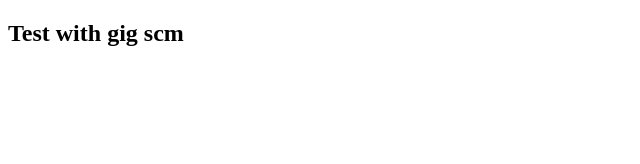
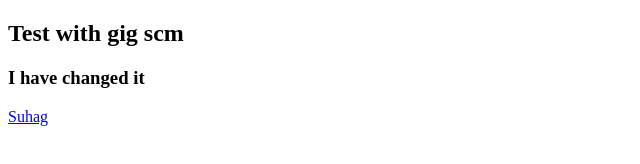
Before and after one commit to developer-suhag/my-fouth-repo, a plain HTML site: page index.html in a window 1280 px wide. Shown: the whole page, without its empty margins (0-640 px from the left). Drawn offline with Linux system fonts and the light colour scheme.

Commit message:
2nd commit

```diff
--- a/index.html
+++ b/index.html
@@ -8,5 +8,7 @@
 </head>
 <body>
         <h2>Test with gig scm</h2>
+        <h3>I have changed it </h3>
+        <a href="https://suhag.me" target="_blank">Suhag</a>
 </body>
 </html>
--- /dev/null
+++ b/style.css
@@ -0,0 +1,3 @@
+a {
+  color: blueviolet;
+}
```
